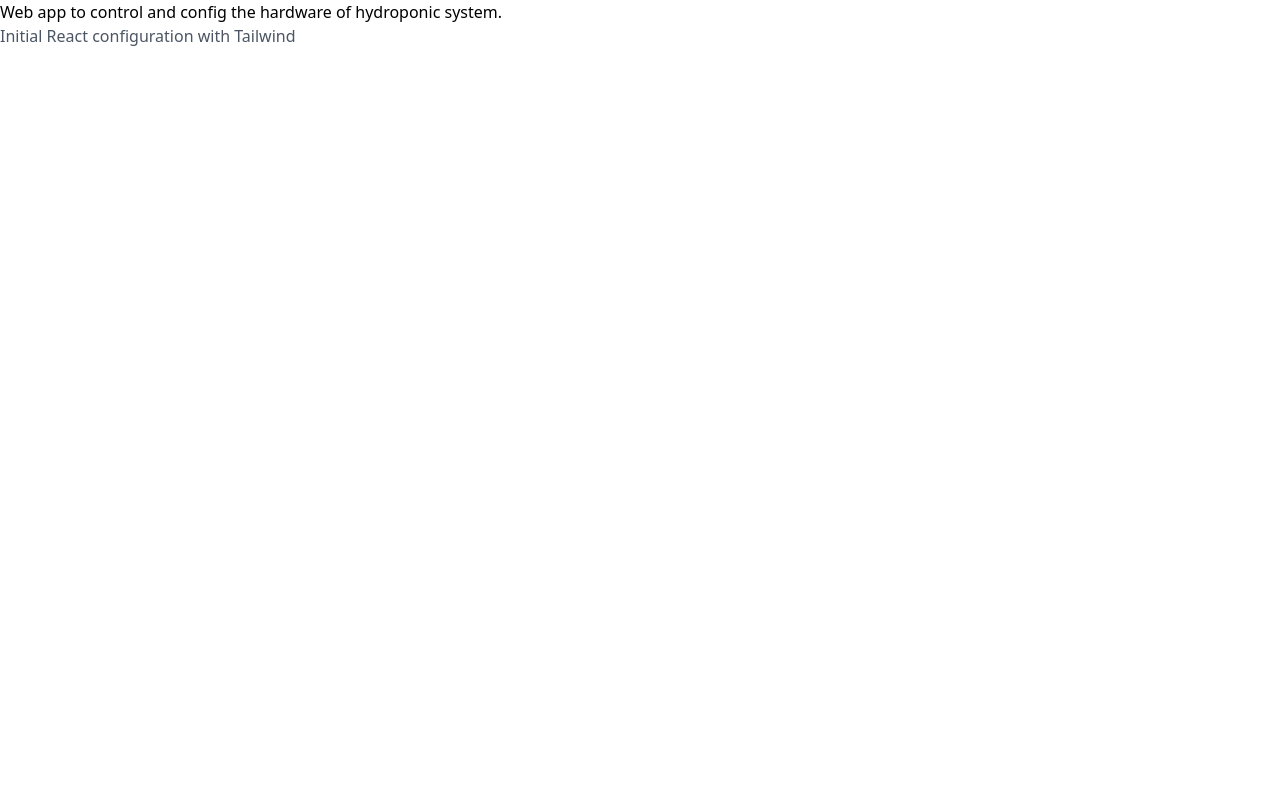
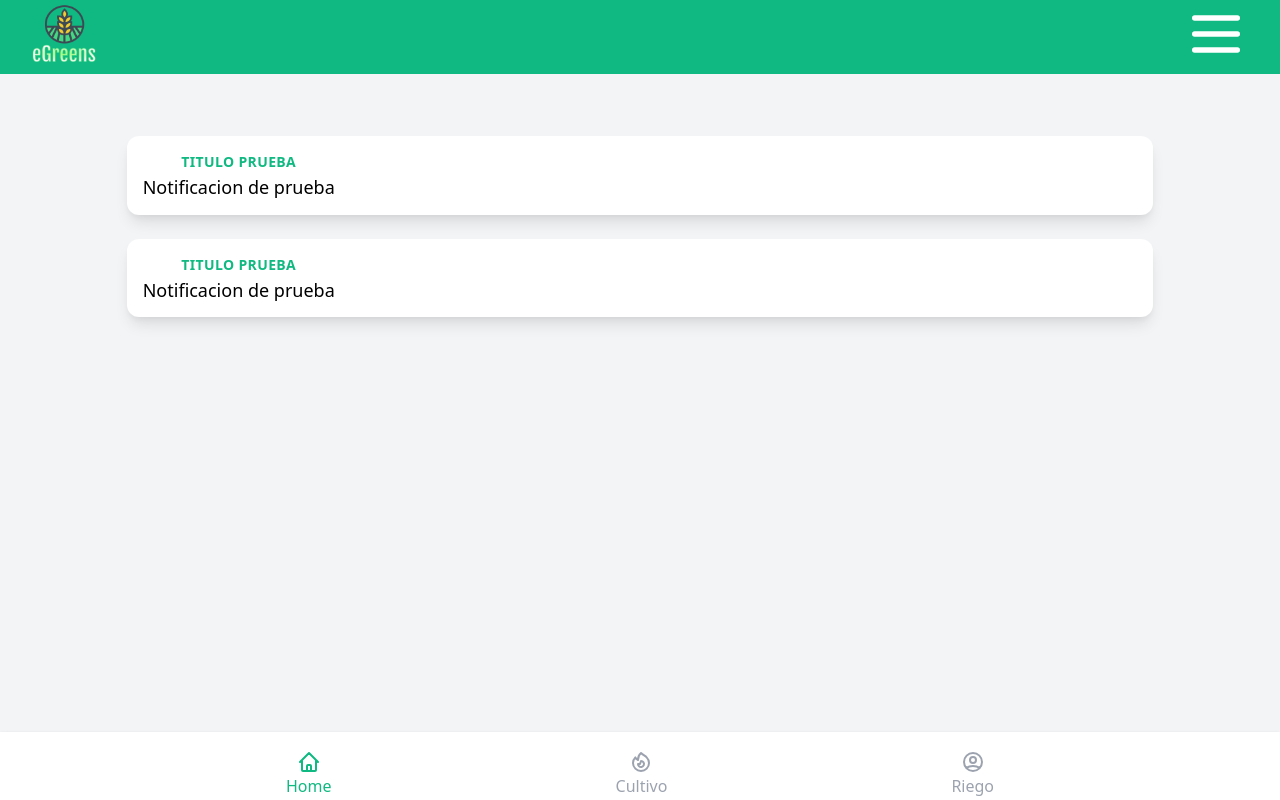
Before and after one commit to guille-developer/app03-webapp, a React (Create React App) app: page / in a window 1280 px wide. Built offline with nearby package versions, Linux system fonts and the light colour scheme.

Commit message:
BREAKING CHANGE: creation of boton menu and example notification

```diff
--- a/package.json
+++ b/package.json
@@ -4,6 +4,8 @@
   "private": true,
   "dependencies": {
     "@craco/craco": "^6.2.0",
+    "@headlessui/react": "^1.3.0",
+    "@heroicons/react": "^1.0.2",
     "react": "^17.0.2",
     "react-dom": "^17.0.2",
     "react-scripts": "4.0.3"
--- a/public/index.html
+++ b/public/index.html
@@ -26,7 +26,7 @@
     -->
     <title>React App</title>
   </head>
-  <body>
+  <body style=" margin: 0; padding: 0; box-sizing: border-box;">
     <noscript>You need to enable JavaScript to run this app.</noscript>
     <div id="root"></div>
     <!--
--- a/src/App.js
+++ b/src/App.js
@@ -1,10 +1,12 @@
+import Home from "./pages/home";
+import "tailwindcss/tailwind.css"
+
 function App() {
   return (
     <>
-      <h1>Web app to control and config the hardware of hydroponic system.</h1>
-      <h2 className="text-gray-600">
-        Initial React configuration with Tailwind
-      </h2>
+     <Home/>
+
+
     </>
   );
 }
--- /dev/null
+++ b/src/components/bottonbar.jsx
@@ -0,0 +1,54 @@
+import { Component } from "react";
+
+
+
+
+
+
+function Bottonbar(props) {
+    let pantallaActual = props.pantallaActual;
+
+    let iconStyle = "h-1/12 w-6 m-auto"
+    let activeStyle = "text-green-500"
+
+    return <>
+        <nav className="pt-4 bg-white shadow h-1/12 fixed bottom-0 w-full item-center text-gray-400">
+
+            <ul className="flex h-full w-full justify-evenly item-center p-0.5">
+                <li className={pantallaActual == "Home" ? activeStyle : ""}>
+
+                    <svg xmlns="http://www.w3.org/2000/svg" className={iconStyle} fill="none" viewBox="0 0 24 24" stroke="currentColor">
+                        <path strokeLinecap="round" strokeLinejoin="round" strokeWidth={2} d="M3 12l2-2m0 0l7-7 7 7M5 10v10a1 1 0 001 1h3m10-11l2 2m-2-2v10a1 1 0 01-1 1h-3m-6 0a1 1 0 001-1v-4a1 1 0 011-1h2a1 1 0 011 1v4a1 1 0 001 1m-6 0h6" />
+                    </svg>Home
+                </li>
+                <li className={pantallaActual == "Cultivo" ? activeStyle : ""}>
+
+                    <svg xmlns="http://www.w3.org/2000/svg" className={iconStyle} fill="none" viewBox="0 0 24 24" stroke="currentColor">
+                        <path strokeLinecap="round" strokeLinejoin="round" strokeWidth={2} d="M17.657 18.657A8 8 0 016.343 7.343S7 9 9 10c0-2 .5-5 2.986-7C14 5 16.09 5.777 17.656 7.343A7.975 7.975 0 0120 13a7.975 7.975 0 01-2.343 5.657z" />
+                        <path strokeLinecap="round" strokeLinejoin="round" strokeWidth={2} d="M9.879 16.121A3 3 0 1012.015 11L11 14H9c0 .768.293 1.536.879 2.121z" />
+                    </svg>
+                    Cultivo
+                </li>
+                <li className={pantallaActual == "Riego" ? activeStyle : ""}>
+
+                    <svg xmlns="http://www.w3.org/2000/svg" class={iconStyle} fill="none" viewBox="0 0 24 24" stroke="currentColor">
+                        <path stroke-linecap="round" stroke-linejoin="round" stroke-width="2" d="M5.121 17.804A13.937 13.937 0 0112 16c2.5 0 4.847.655 6.879 1.804M15 10a3 3 0 11-6 0 3 3 0 016 0zm6 2a9 9 0 11-18 0 9 9 0 0118 0z" />
+                    </svg>Riego
+                </li>
+
+            </ul>
+
+
+            {/* <button>
+                        <svg className="self-end h-16 w-16" xmlns="http://www.w3.org/2000/svg" fill="none" viewBox="0 0 24 24" stroke="currentColor">
+                            <path stroke-linecap="round" stroke-linejoin="round" stroke-width="2" d="M4 6h16M4 12h16M4 18h16" />
+                        </svg>
+                    </button> */}
+
+
+        </nav>
+    </>
+}
+
+
+export default Bottonbar;
--- /dev/null
+++ b/src/components/navbar.jsx
@@ -0,0 +1,39 @@
+import { Component } from "react";
+import logo from '../assets/img/logo.png'
+
+
+
+
+class NavBar extends Component {
+    state = {}
+    render() {
+        let iconStyle = "h-1/12 w-6 m-auto "
+         return <>
+            <nav className="bg-green-500 h-1/12 fixed top-0 w-full item-center text-white">
+
+                <ul className="px-8 flex h-full w-full justify-between item-center p-0.5">
+                    <li >
+                        <img className="h-16 w-16" src={logo} alt="logo eGreens" />
+                    </li>
+
+                    <li>
+
+                        <button>
+                            <svg className="self-end h-16 w-16" xmlns="http://www.w3.org/2000/svg" fill="none" viewBox="0 0 24 24" stroke="currentColor">
+                                <path stroke-linecap="round" stroke-linejoin="round" stroke-width="2" d="M4 6h16M4 12h16M4 18h16" />
+                            </svg>
+                        </button>
+                    </li>
+
+                </ul>
+
+
+
+
+
+            </nav>
+        </>
+    }
+}
+
+export default NavBar;
--- /dev/null
+++ b/src/components/notification.jsx
@@ -0,0 +1,27 @@
+import react, { Component } from "react";
+
+
+
+
+class NotificationsItem extends Component {
+    state = {}
+    render() {
+        return (
+            <li className="shadow-lg bg-white rounded-xl h-1/12 w-10/12 text-center m-auto">
+                <div className="flex">
+                    {/* <div className="flex-shrink-0">
+                        <img className="w-24 object-cover md:w-48" src="https://images.unsplash.com/photo-1478098711619-5ab0b478d6e6?ixid=MnwxMjA3fDB8MHxwaG90by1wYWdlfHx8fGVufDB8fHx8&ixlib=rb-1.2.1&auto=format&fit=crop&w=448&q=80" alt="A cat" />
+                    </div> */}
+                    <div className="p-4">
+                        <div className="uppercase tracking-wide text-sm text-green-500 font-semibold">titulo prueba</div>
+                        <a href="#" className="block mt-1 text-lg leading-tight font-medium text-black hover:underline">Notificacion de prueba</a>
+                    </div>
+                </div>
+            </li>
+
+
+        );
+    }
+}
+
+export default NotificationsItem;
--- /dev/null
+++ b/src/components/notificationList.jsx
@@ -0,0 +1,22 @@
+import react, { Component } from "react";
+import NotificationsItem from "./notification";
+
+class NotificationsList extends Component {
+    state = {  }
+    render() {
+        return (<div className=" container pt-28">
+            <ul className="m-6 space-y-6">
+
+            {/* TODO: for de notificaciones */}
+                <NotificationsItem>
+
+                </NotificationsItem>
+                <NotificationsItem>
+
+                </NotificationsItem>
+            </ul>
+        </div> );
+    }
+}
+
+export default NotificationsList;
--- /dev/null
+++ b/src/components/sidebar.jsx
@@ -0,0 +1,15 @@
+import { Component } from "react";
+
+class SideBar extends Component {
+
+    render() {
+
+        return (
+            <div>
+
+            </div>
+        );
+    }
+}
+
+export default SideBar;
--- /dev/null
+++ b/src/pages/home.jsx
@@ -0,0 +1,32 @@
+
+
+
+
+
+import React from 'react'
+import Bottonbar from '../components/bottonbar'
+import NavBar from '../components/navbar'
+import NotificationsItem from '../components/notification'
+import NotificationsList from '../components/notificationList'
+import SideBar from '../components/sidebar'
+function Home() {
+
+
+    return (
+        <div className="bg-gray-100 h-screen p-0 m-0">
+
+            <NavBar />
+            <NotificationsList/>
+
+
+
+
+            <Bottonbar pantallaActual="Home" />
+
+
+
+        </div>
+    )
+}
+
+export default Home
```
Also changed, not shown: src/assets/img/logo.png (added), src/pages/about.jsx (added), src/pages/myCultives.jsx (added), 1 other file (tests, documents, lock files or other folders).
